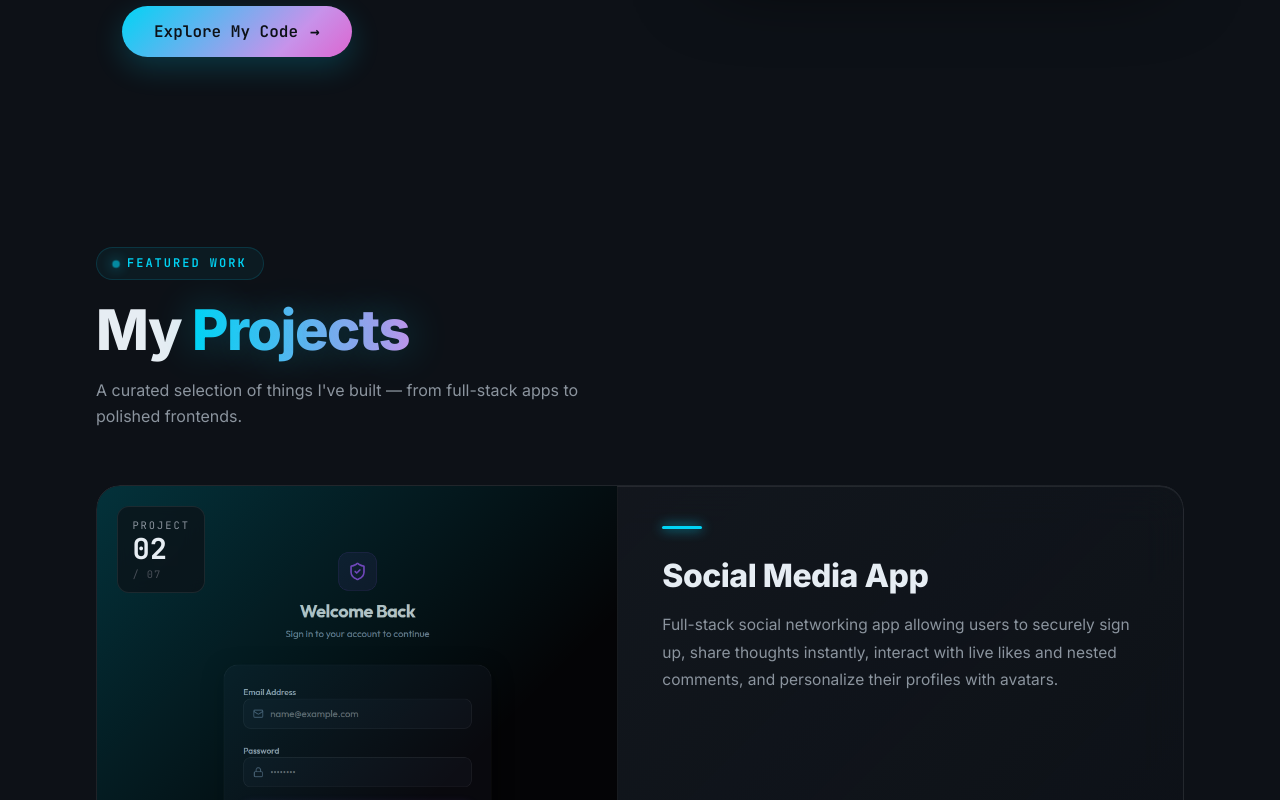
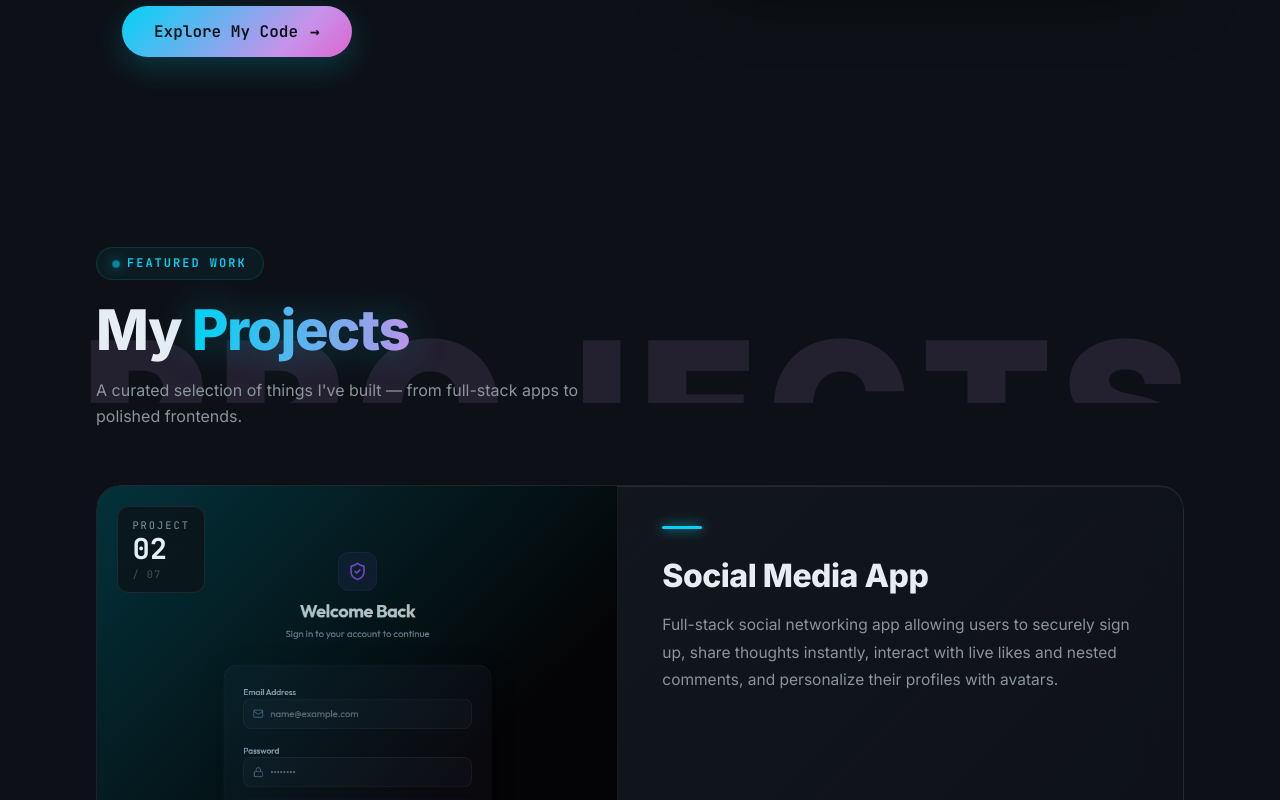
Before and after one commit to ah-nd-naf/Portfolio_Ahnaf, a React (Vite) app: page / in a window 1280 px wide. Shown: the part 1660-2460 px from the top of the page. Built offline with nearby package versions, Linux system fonts and the light colour scheme; the HTML template or start-up script is replaced by a standard one.

Commit message:
feat: add global design system and project section component structure

```diff
--- a/src/components/Projects.jsx
+++ b/src/components/Projects.jsx
@@ -2,6 +2,7 @@ import React, { useState, useEffect, useRef } from 'react';
 import { motion, AnimatePresence } from 'framer-motion';
 import { FaGithub } from 'react-icons/fa';
 import { FiExternalLink, FiChevronLeft, FiChevronRight } from 'react-icons/fi';
+import GlitchText from './GlitchText';
 
 const SLIDE_DURATION = 6000;
 
@@ -128,8 +129,31 @@ const Projects = () => {
   };
 
   return (
-    <section id="projects" className="projects-section">
-      <div className="container" style={{ maxWidth: '1200px' }}>
+    <section id="projects" className="projects-section" style={{ position: 'relative' }}>
+
+      {/* Huge Background Typography Accent */}
+      <div
+        style={{
+          position: 'absolute',
+          top: '12%',
+          left: '0',
+          width: '100%',
+          overflow: 'hidden',
+          display: 'flex',
+          justifyContent: 'center',
+          fontSize: 'clamp(5rem, 15vw, 12rem)',
+          fontWeight: 900,
+          pointerEvents: 'none',
+          whiteSpace: 'nowrap',
+          fontFamily: 'var(--font-sans)',
+          zIndex: 0,
+          opacity: 0.15,
+          letterSpacing: '10px'
+        }}
+      >
+        <GlitchText text="PROJECTS" as="div" />
+      </div>
+      <div className="container" style={{ maxWidth: '1200px', position: 'relative', zIndex: 1 }}>
 
         {/* Section Header */}
         <motion.div
--- a/src/index.css
+++ b/src/index.css
@@ -1288,7 +1288,7 @@ section {
    PREMIUM CODE BLOCK (ABOUT SECTION)
    ============================================ */
 .premium-code-block {
-  background: linear-gradient(145deg, rgba(22,27,34,0.9) 0%, rgba(13,17,23,0.7) 100%);
+  background: linear-gradient(145deg, rgba(22,27,34,0.45) 0%, rgba(13,17,23,0.3) 100%);
   backdrop-filter: blur(24px);
   -webkit-backdrop-filter: blur(24px);
   border: 1px solid rgba(255,255,255,0.08);
```
